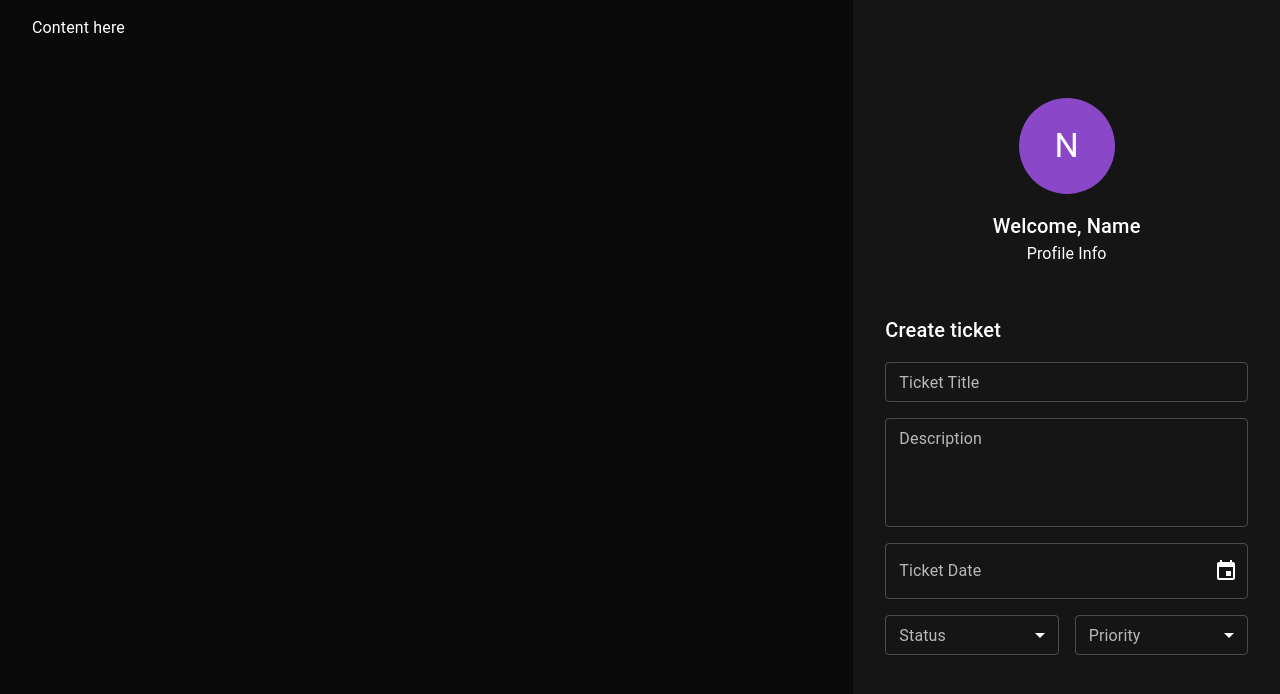
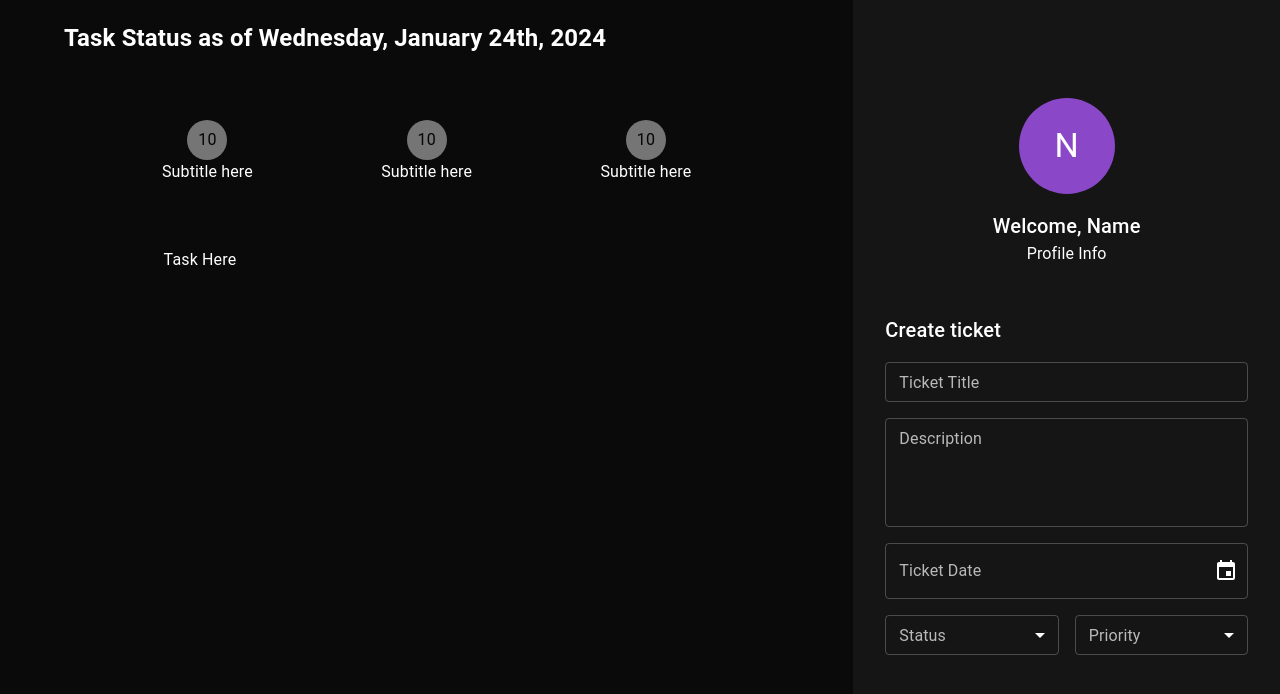
Before and after one commit to lokeam/ts-ticket-mgr, a React (Create React App) app: page / in a window 1280 px wide. Shown: the top 694 px of the page. Built offline with nearby package versions, Linux system fonts and the light colour scheme.

Commit message:
feat: add TicketCounter component to TicketArea

```diff
--- a/src/components/ticketArea/ticketArea.tsx
+++ b/src/components/ticketArea/ticketArea.tsx
@@ -1,14 +1,47 @@
 import React, { FC, ReactElement } from 'react';
-import { Grid } from '@mui/material';
+import { Grid, Box } from '@mui/material';
+import { format } from 'date-fns';
+
+import { TicketCounter } from '../ticketCounter/ticketCounter';
+
 
 export const TicketArea: FC = (): ReactElement => {
   return (
-      <Grid
-        item
-        md={8}
-        px={4}
-      >
-      <p>Content here</p>
+      <Grid item md={8} px={4}>
+        <Box mb={8} px={4}>
+          <h2>Task Status as of{' '}
+            {format(new Date(), 'PPPP')}
+          </h2>
+        </Box>
+        <Grid
+          container
+          display="flex"
+          justifyContent="center"
+        >
+          <Grid
+            item
+            display="flex"
+            flexDirection="row"
+            justifyContent="space-around"
+            alignItems="center"
+            md={10}
+            xs={12}
+            mb={8}
+          >
+            <TicketCounter />
+            <TicketCounter />
+            <TicketCounter />
+          </Grid>
+          <Grid
+            item
+            display="flex"
+            flexDirection="column"
+            xs={10}
+            md={8}
+          >
+            <Box>Task Here</Box>
+          </Grid>
+        </Grid>
     </Grid>
   )
 };
--- /dev/null
+++ b/src/components/ticketCounter/ticketCounter.tsx
@@ -0,0 +1,20 @@
+import React, { FC, ReactElement } from 'react';
+import { Avatar, Box, Typography } from '@mui/material';
+
+export const TicketCounter:FC = (): ReactElement => {
+  return (
+    <>
+      <Box
+        display="flex"
+        flexDirection="column"
+        justifyContent="center"
+        alignItems="center"
+      >
+        <Avatar>
+          <Typography>10</Typography>
+        </Avatar>
+        <Typography>Subtitle here</Typography>
+      </Box>
+    </>
+  );
+};
```
